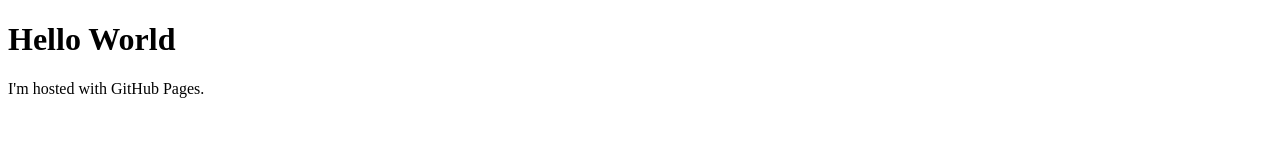
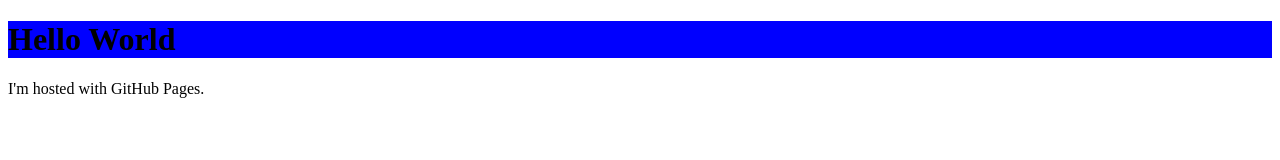
Before and after one commit to pandamcprogrammer/pandamcprogrammer.github.io, a plain HTML site: page index.html in a window 1280 px wide. Drawn offline with Linux system fonts and the light colour scheme.

Commit message:
Add files via upload

```diff
--- a/index.html
+++ b/index.html
@@ -1,4 +1,7 @@
 <!DOCTYPE html>
+<head>
+ <link rel = "stylesheet" type = "text/css" href = "myStyle.css" />
+</head>
 <html>
 <body>
 <h1>Hello World</h1>
```
